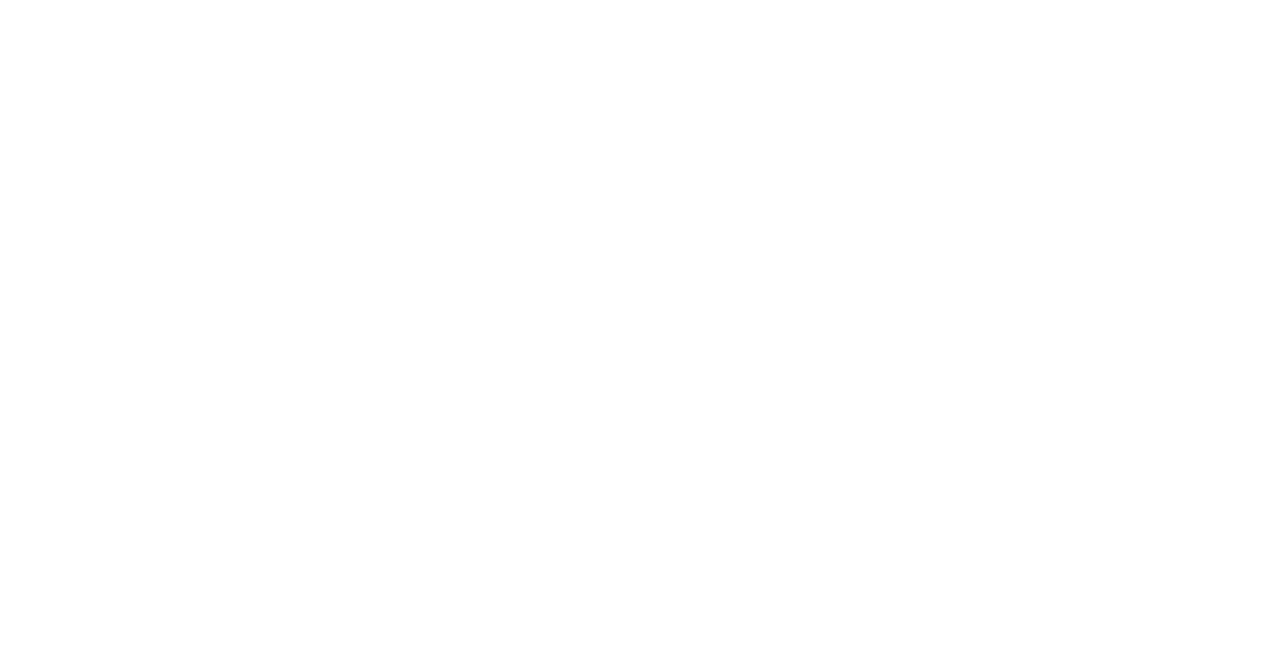
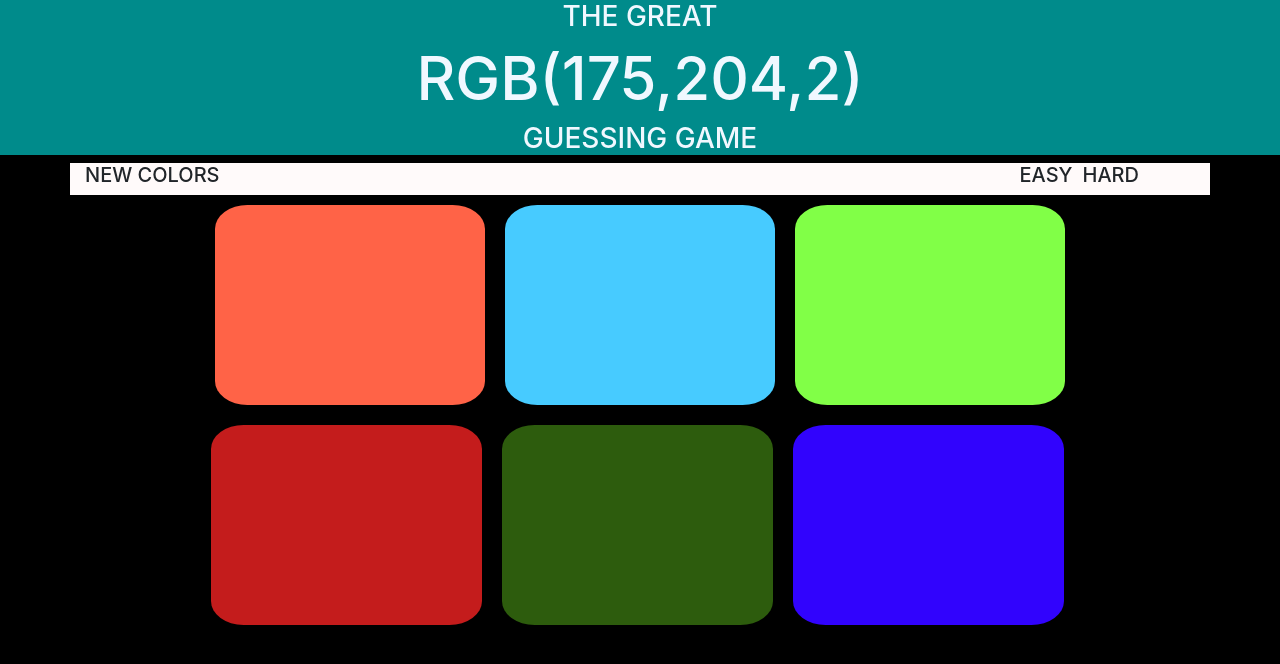
Before and after one commit to Digital-god/Color-Guessing-Game, a plain HTML site: page index.html in a window 1280 px wide. Drawn offline with nearby package versions, Linux system fonts and the light colour scheme.

Commit message:
Placement of all the elements and assigning colors to all the blocks

```diff
--- a/index.html
+++ b/index.html
@@ -2,7 +2,7 @@
 <html lang="en">
   <head>
     <meta charset="UTF-8" />
-    <meta name="viewport" content="width=device-width, initial-scale=1.0" />
+    <meta name="viewport" content="width=device-width,initial-scale=1.0" />
     <title>Color Guessing Game</title>
     <link
       rel="stylesheet"
@@ -12,5 +12,56 @@
     />
     <link rel="stylesheet" href="main.css" />
   </head>
-  <body></body>
+  <body>
+    <div class="text" style="color: aliceblue;">
+      <h3>THE GREAT</h3>
+      <h1 style="font-size: 60px;">RGB(175,204,2)</h1>
+      <h3>GUESSING GAME</h3>
+    </div>
+    <div>
+      <div class="container midtext">
+        <h5>NEW COLORS</h5>
+        <div class="rightj">
+          <h5>EASY</h5>
+          <h5 class="second">HARD</h5>
+        </div>
+      </div>
+    </div>
+    <div>
+      <div class="container all">
+        <div class="first container">
+          <div class="box col-lg-3" style="background: tomato;"></div>
+          <div
+            class="box col-lg-3"
+            style="background: rgb(71, 203, 255);"
+          ></div>
+          <div
+            class="box col-lg-3"
+            style="background: rgb(129, 255, 71);"
+          ></div>
+        </div>
+        <div class="container second">
+          <div class="box col-lg-3" style="background: rgb(196, 28, 28);"></div>
+          <div class="box col-lg-3" style="background: rgb(45, 92, 13);"></div>
+          <div class="box col-lg-3" style="background: rgb(49, 3, 253);"></div>
+        </div>
+      </div>
+    </div>
+
+    <script
+      src="https://code.jquery.com/jquery-3.5.1.slim.min.js"
+      integrity="sha384-DfXdz2htPH0lsSSs5nCTpuj/zy4C+OGpamoFVy38MVBnE+IbbVYUew+OrCXaRkfj"
+      crossorigin="anonymous"
+    ></script>
+    <script
+      src="https://cdn.jsdelivr.net/npm/popper.js@1.16.0/dist/umd/popper.min.js"
+      integrity="sha384-Q6E9RHvbIyZFJoft+2mJbHaEWldlvI9IOYy5n3zV9zzTtmI3UksdQRVvoxMfooAo"
+      crossorigin="anonymous"
+    ></script>
+    <script
+      src="https://stackpath.bootstrapcdn.com/bootstrap/4.5.0/js/bootstrap.min.js"
+      integrity="sha384-OgVRvuATP1z7JjHLkuOU7Xw704+h835Lr+6QL9UvYjZE3Ipu6Tp75j7Bh/kR0JKI"
+      crossorigin="anonymous"
+    ></script>
+  </body>
 </html>
--- a/main.css
+++ b/main.css
@@ -0,0 +1,38 @@
+body {
+  background: black;
+}
+
+.box {
+  height: 12.5em;
+  width: 8em;
+  background: sienna;
+  float: left;
+  margin: 10px;
+  border-radius: 12%;
+}
+.first,
+.second {
+  float: left;
+  display: flex;
+  justify-content: center;
+}
+.all {
+  align-content: center;
+  text-align: center;
+}
+.text {
+  text-align: center;
+  background-color: darkcyan;
+}
+.midtext,
+.rightj {
+  display: flex;
+  /* color: aliceblue; */
+  background: snow;
+}
+.second {
+  padding-left: 10px;
+}
+.rightj {
+  padding-left: 800px;
+}
```
